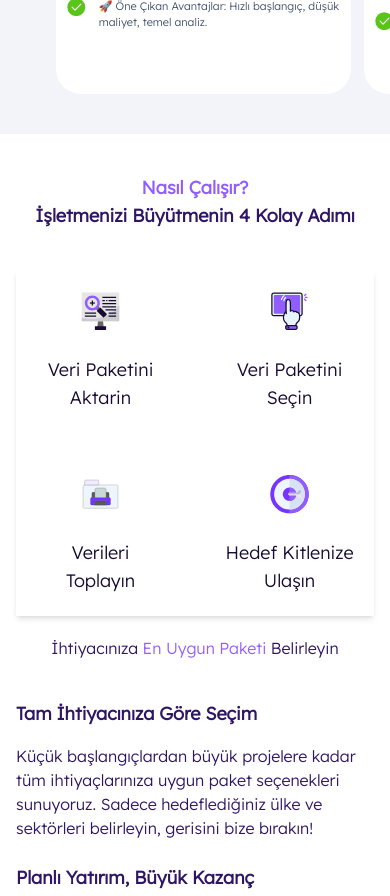
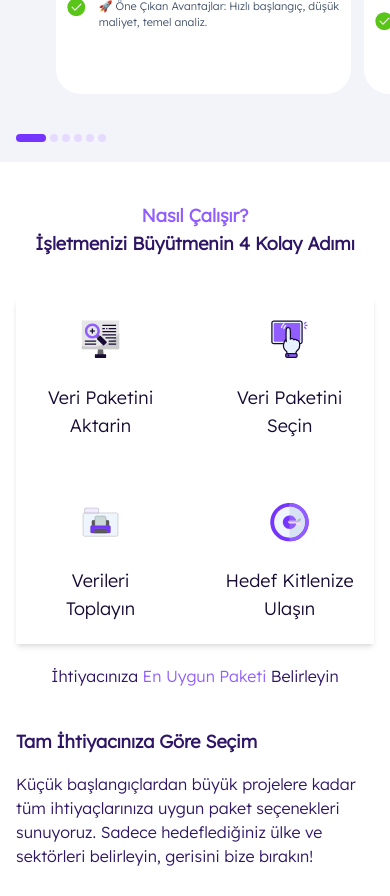
Before and after one commit to Medyanes-360/big-data-sale, a Next.js app: page / in a window 390 px wide. Shown: the part 2080-2976 px from the top of the page. Built offline with nearby package versions, Linux system fonts and the light colour scheme.

Commit message:
section packages carousel dot add active

```diff
--- a/globalElements/EmblaCarousel/SectionPackges.jsx
+++ b/globalElements/EmblaCarousel/SectionPackges.jsx
@@ -1,15 +1,46 @@
 "use client";
-import React from "react";
+import React, { useEffect, useState } from "react";
 import useEmblaCarousel from "embla-carousel-react";
 
 export function SectionPackagesCarousel({ children, slides, options }) {
   const [emblaRef, emblaApi] = useEmblaCarousel(options);
+  const [activeIndex, setActiveIndex] = useState(0);
+
+  useEffect(() => {
+    if (!emblaApi) return;
+
+    const onSelect = () => {
+      const selectedIndex = emblaApi.selectedScrollSnap(); //aktif olan card
+      setActiveIndex(selectedIndex);
+    };
+
+    emblaApi.on("select", onSelect);
+
+    return () => {
+      emblaApi.off("select", onSelect);
+    };
+  }, [emblaApi]);
 
   return (
     <div className="embla w-full" ref={emblaRef}>
       <div className="embla__container px-[40px] flex justify-start gap-[30px]">
         {children}
       </div>
+
+      <div className="flex gap-1 mb-[20px] md:hidden">
+        {slides?.map((item, index) => {
+          return (
+            <div
+              className={`${
+                activeIndex == index
+                  ? "w-[30px] h-[8px] bg-tertiary-500 rounded-[22px]"
+                  : "w-[8px] h-[8px] bg-[#E6DBFF] rounded-[22px]"
+              }`}
+              key={index}
+            ></div>
+          );
+        })}
+      </div>
     </div>
   );
 }
```
